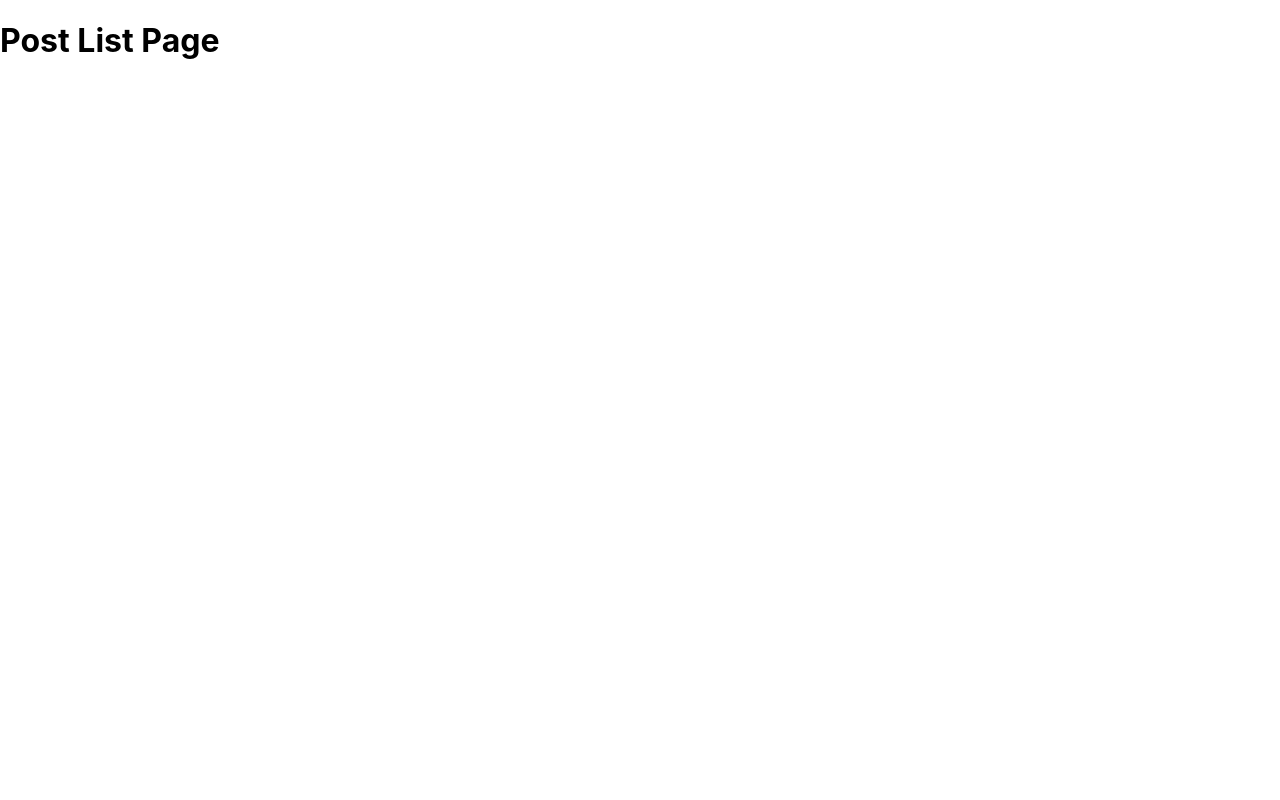
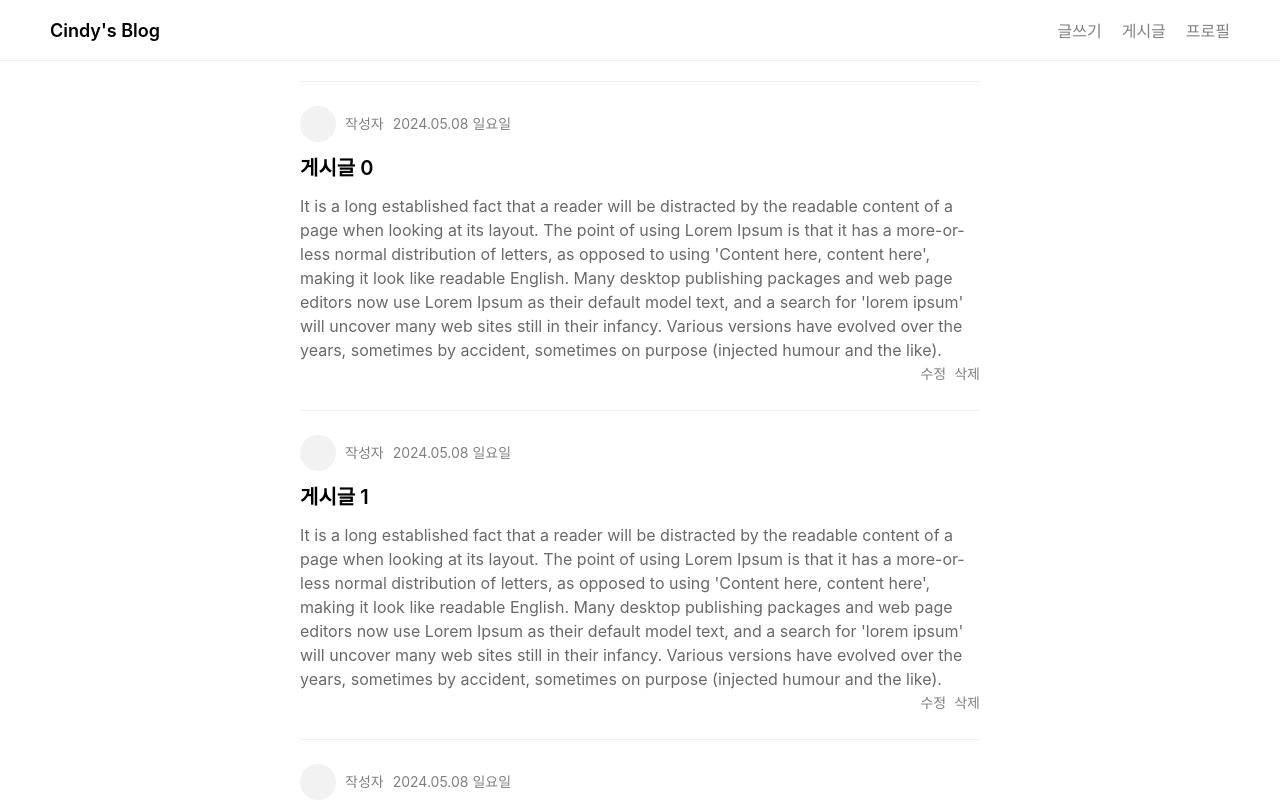
Before and after one commit to eve0625/fastcampus-blog-app, a React (Create React App) app: page /posts in a window 1280 px wide. Shown: the top 800 px of the page. Built offline with nearby package versions, Linux system fonts and the light colour scheme.

Commit message:
게시물목록을 컴포넌트로 변경

```diff
--- /dev/null
+++ b/src/components/PostList.tsx
@@ -0,0 +1,42 @@
+import { Link } from "react-router-dom"
+
+interface PostListProps {
+    hasNavigation?: Boolean;
+}
+
+export default function PostList({ hasNavigation = true}: PostListProps) {
+    return (
+        <>
+            {hasNavigation && (
+                <div className="post__navigation">
+                    <div className="post__navagation--active">전체</div>
+                    <div>나의 글</div>
+                </div>
+            )}
+
+            <div className="post__list">
+                {
+                    [...Array(10)].map((e, index) => (
+                        <div key={index} className="post__box">
+                            <Link to={`/posts/${index}`}>
+                                <div className="post__profile-box">
+                                    <div className="post__profile" />
+                                    <div className="post__author-name">작성자</div>
+                                    <div className="post__date">2024.05.08 일요일</div>
+                                </div>
+                                <div className="post__title">게시글 {index}</div>
+                                <div className="post__text">
+                                    It is a long established fact that a reader will be distracted by the readable content of a page when looking at its layout. The point of using Lorem Ipsum is that it has a more-or-less normal distribution of letters, as opposed to using 'Content here, content here', making it look like readable English. Many desktop publishing packages and web page editors now use Lorem Ipsum as their default model text, and a search for 'lorem ipsum' will uncover many web sites still in their infancy. Various versions have evolved over the years, sometimes by accident, sometimes on purpose (injected humour and the like).
+                                </div>
+                                <div className="post__utils-box">
+                                    <div className="post__delete">삭제</div>
+                                    <div className="post__edit">수정</div>
+                                </div>
+                            </Link>
+                        </div>
+                    ))
+                }
+            </div>
+        </>
+    )
+}
--- a/src/pages/home/index.tsx
+++ b/src/pages/home/index.tsx
@@ -1,38 +1,12 @@
-import { Link } from "react-router-dom";
 import Header from "../../components/Header";
 import Footer from "../../components/Footer";
+import PostList from "../../components/PostList";
 
 export default function Home() {
     return (
         <div>
             <Header/>
-            <div className="post__navigation">
-                <div className="post__navagation--active">전체</div>
-                <div>나의 글</div>
-            </div>
-            <div className="post__list">
-                {
-                    [...Array(10)].map((e, index) => (
-                        <div key={index} className="post__box">
-                            <Link to={`/posts/${index}`}>
-                                <div className="post__profile-box">
-                                    <div className="post__profile" />
-                                    <div className="post__author-name">작성자</div>
-                                    <div className="post__date">2024.05.08 일요일</div>
-                                </div>
-                                <div className="post__title">게시글 {index}</div>
-                                <div className="post__text">
-                                    It is a long established fact that a reader will be distracted by the readable content of a page when looking at its layout. The point of using Lorem Ipsum is that it has a more-or-less normal distribution of letters, as opposed to using 'Content here, content here', making it look like readable English. Many desktop publishing packages and web page editors now use Lorem Ipsum as their default model text, and a search for 'lorem ipsum' will uncover many web sites still in their infancy. Various versions have evolved over the years, sometimes by accident, sometimes on purpose (injected humour and the like).
-                                </div>
-                                <div className="post__utils-box">
-                                    <div className="post__delete">삭제</div>
-                                    <div className="post__edit">수정</div>
-                                </div>
-                            </Link>
-                        </div>
-                    ))
-                }
-            </div>
+            <PostList/>
             <Footer/>
         </div>
     );
--- a/src/pages/posts/index.tsx
+++ b/src/pages/posts/index.tsx
@@ -1,5 +1,13 @@
-export default function PostList() {
+import Footer from "../../components/Footer";
+import Header from "../../components/Header";
+import PostList from "../../components/PostList";
+
+export default function PostsPage() {
     return (
-        <h1>Post List Page</h1>
+        <>
+            <Header/>
+            <PostList hasNavigation={false}/>
+            <Footer/>
+        </>
     );
 }
--- a/src/pages/profile/index.tsx
+++ b/src/pages/profile/index.tsx
@@ -1,5 +1,6 @@
 import Footer from "../../components/Footer";
 import Header from "../../components/Header";
+import PostList from "../../components/PostList";
 import Profile from "../../components/Profile";
 
 export default function ProfilePage() {
@@ -7,6 +8,7 @@
         <>
             <Header/>
             <Profile/>
+            <PostList hasNavigation={false}/>
             <Footer/>
         </>
     );
```
